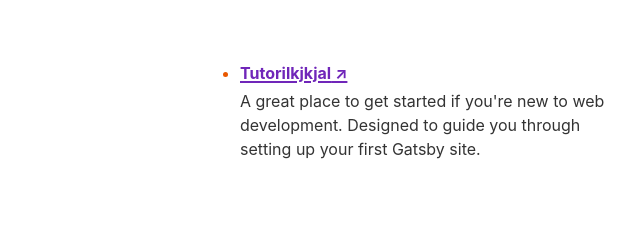
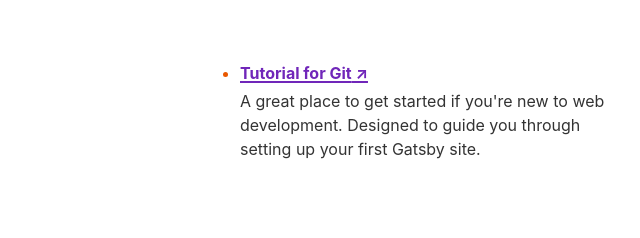
Before and after one commit to fredvdk/gatsby-starter-default, a Gatsby site: page / in a window 1280 px wide. Shown: the part 313-551 px from the top of the page, 0-640 px from the left. Built offline with nearby package versions, Linux system fonts and the light colour scheme; Gatsby itself is replaced by a stand-in of ours.

Commit message:
nieuwe update voor Git

```diff
--- a/src/pages/index.js
+++ b/src/pages/index.js
@@ -8,7 +8,7 @@ import * as styles from "../components/index.module.css"
 
 const links = [
   {
-    text: "Tutorilkjkjal",
+    text: "Tutorial for Git",
     url: "https://www.gatsbyjs.com/docs/tutorial",
     description:
       "A great place to get started if you're new to web development. Designed to guide you through setting up your first Gatsby site.",
```
Also changed, not shown: 1 other file.
